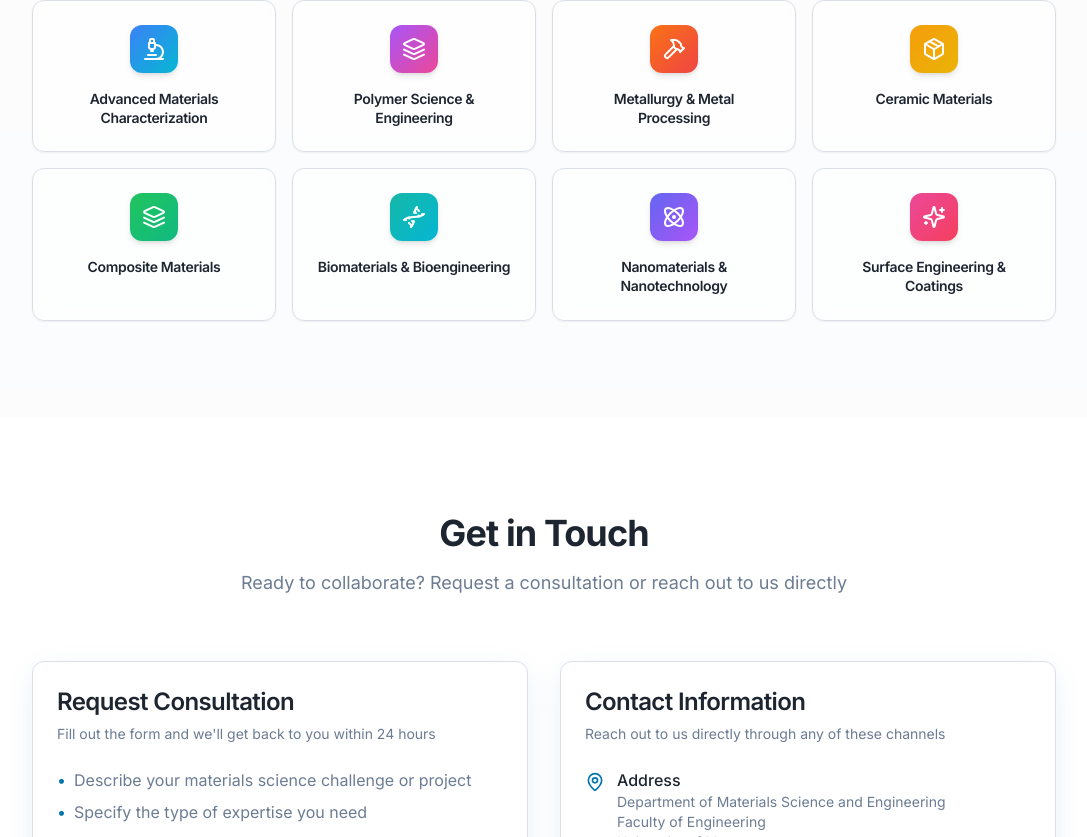
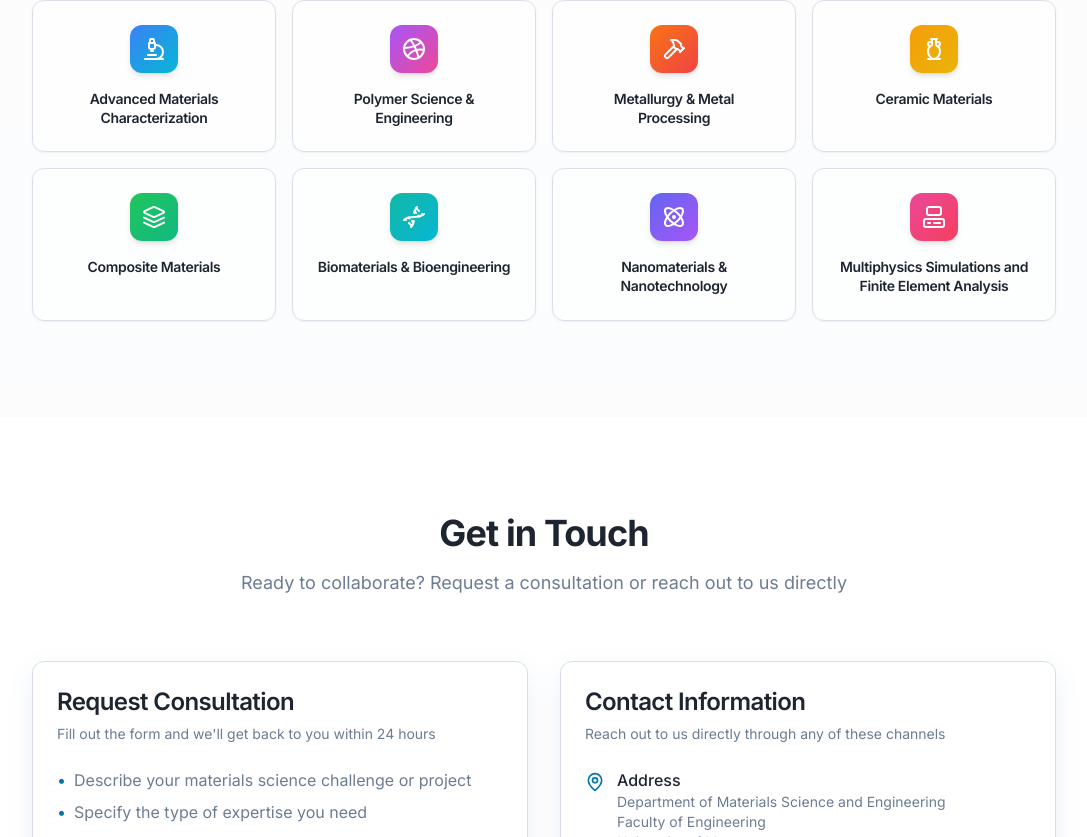
Before and after one commit to PsychDevs/cmipd-connect, a React (Vite) app: page / in a window 1280 px wide. Shown: the part 3932-4769 px from the top of the page, without its empty margins (96-1183 px from the left). Built offline with nearby package versions, Linux system fonts and the light colour scheme; the HTML template or start-up script is replaced by a standard one.

Commit message:
fix: add Multiphysics Simulations and Finite Element Analysis under services

```diff
--- a/src/components/Staff.tsx
+++ b/src/components/Staff.tsx
@@ -1,6 +1,6 @@
 import { Card, CardContent, CardDescription, CardHeader, CardTitle } from "@/components/ui/card";
 import { Avatar, AvatarFallback } from "@/components/ui/avatar";
-import { Mail, GraduationCap, Microscope, Layers, Hammer, Package, Dna, Sparkles, Atom, Zap } from "lucide-react";
+import { Mail, GraduationCap, Microscope, Layers, Hammer, Amphora, Dna, Computer, Atom, Dribbble } from "lucide-react";
 
 const Staff = () => {
 	const staffMembers = [
@@ -87,13 +87,17 @@ const Staff = () => {
 					<div className="grid md:grid-cols-2 lg:grid-cols-4 gap-4">
 						{[
 							{ icon: Microscope, title: "Advanced Materials Characterization", gradient: "from-blue-500 to-cyan-500" },
-							{ icon: Layers, title: "Polymer Science & Engineering", gradient: "from-purple-500 to-pink-500" },
+							{ icon: Dribbble, title: "Polymer Science & Engineering", gradient: "from-purple-500 to-pink-500" },
 							{ icon: Hammer, title: "Metallurgy & Metal Processing", gradient: "from-orange-500 to-red-500" },
-							{ icon: Package, title: "Ceramic Materials", gradient: "from-amber-500 to-yellow-500" },
+							{ icon: Amphora, title: "Ceramic Materials", gradient: "from-amber-500 to-yellow-500" },
 							{ icon: Layers, title: "Composite Materials", gradient: "from-green-500 to-emerald-500" },
 							{ icon: Dna, title: "Biomaterials & Bioengineering", gradient: "from-teal-500 to-cyan-500" },
 							{ icon: Atom, title: "Nanomaterials & Nanotechnology", gradient: "from-indigo-500 to-purple-500" },
-							{ icon: Sparkles, title: "Surface Engineering & Coatings", gradient: "from-pink-500 to-rose-500" },
+							{
+								icon: Computer,
+								title: "Multiphysics Simulations and Finite Element Analysis",
+								gradient: "from-pink-500 to-rose-500",
+							},
 						].map((area, index) => {
 							const Icon = area.icon;
 							return (
```
